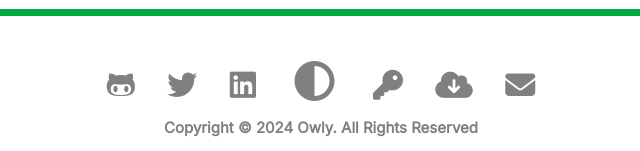
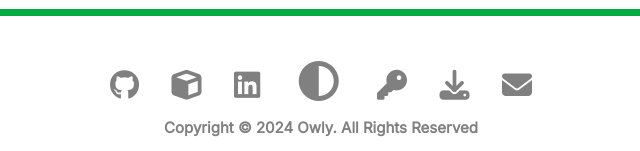
Before and after one commit to KevinDeVijlder/KevinDeVijlder.github.io, a website: page index.html in a window 1280 px wide. Shown: the part 1717-1868 px from the top of the page, 319-959 px from the left. Drawn offline with nearby package versions, Linux system fonts and the light colour scheme; a web font is replaced by a local one.

Commit message:
updated brand icons

```diff
--- a/index.html
+++ b/index.html
@@ -130,12 +130,12 @@
         <div class="footericons">
           <div class="footericonjump">
             <a href="https://github.com/KevinDeVijlder" class="footericon"
-              ><i class="fa-brands fa-github-alt"></i
+              ><i class="fa-brands fa-github"></i
             ></a>
           </div>
           <div class="footericonjump">
-            <a href="https://twitter.com/KevinVijlder" class="footericon"
-              ><i class="fa-brands fa-twitter"></i
+            <a href="https://app.hackthebox.com/profile/381061" class="footericon"
+              ><i class="fa-solid fa-cube"></i
             ></a>
           </div>
           <div class="footericonjump">
@@ -165,7 +165,7 @@
             <a
               class="footericon"
               href="/files/publickey.owlysec@protonmail.com-2238576897fca0f277d91ba196088a978fa71561.asc"
-              ><i class="fa-solid fa-cloud-arrow-down"></i
+              ><i class="fa-solid fa-download"></i
             ></a>
           </div>
           <div class="footericonjump">
```
